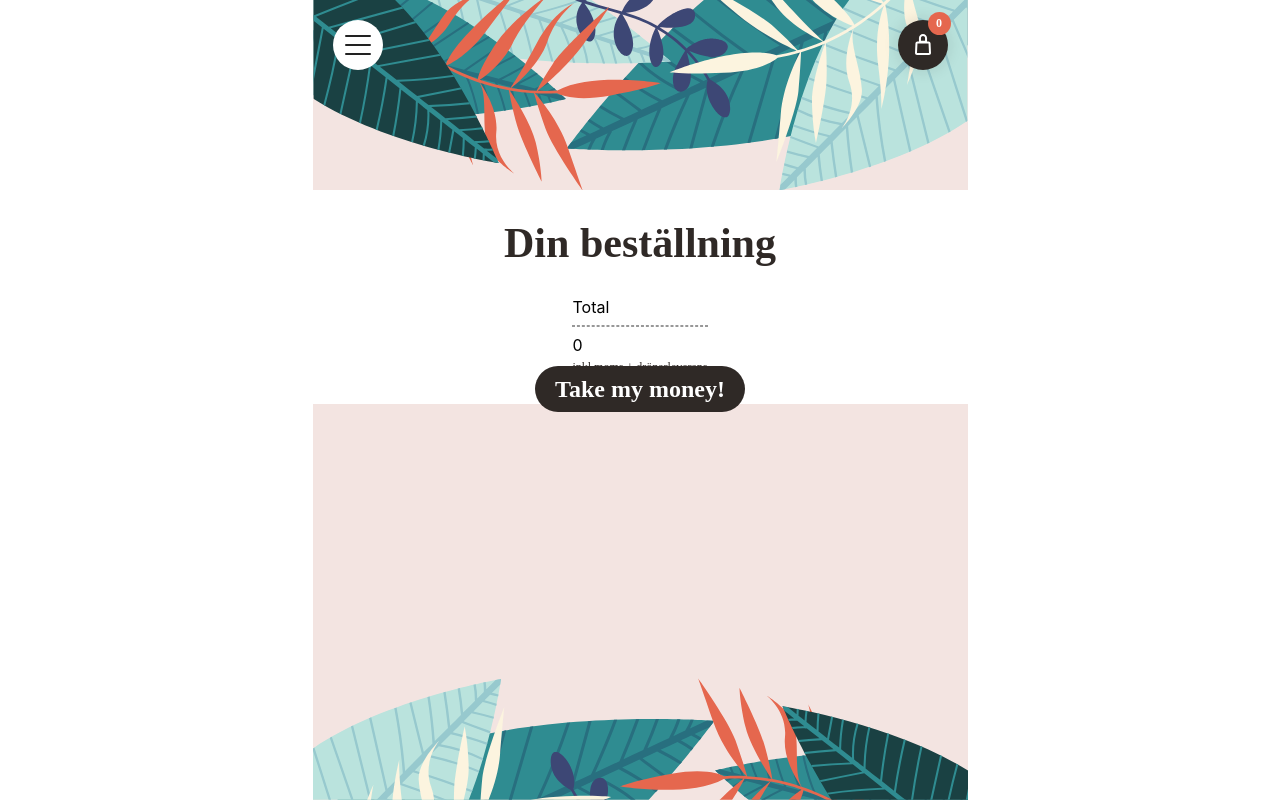
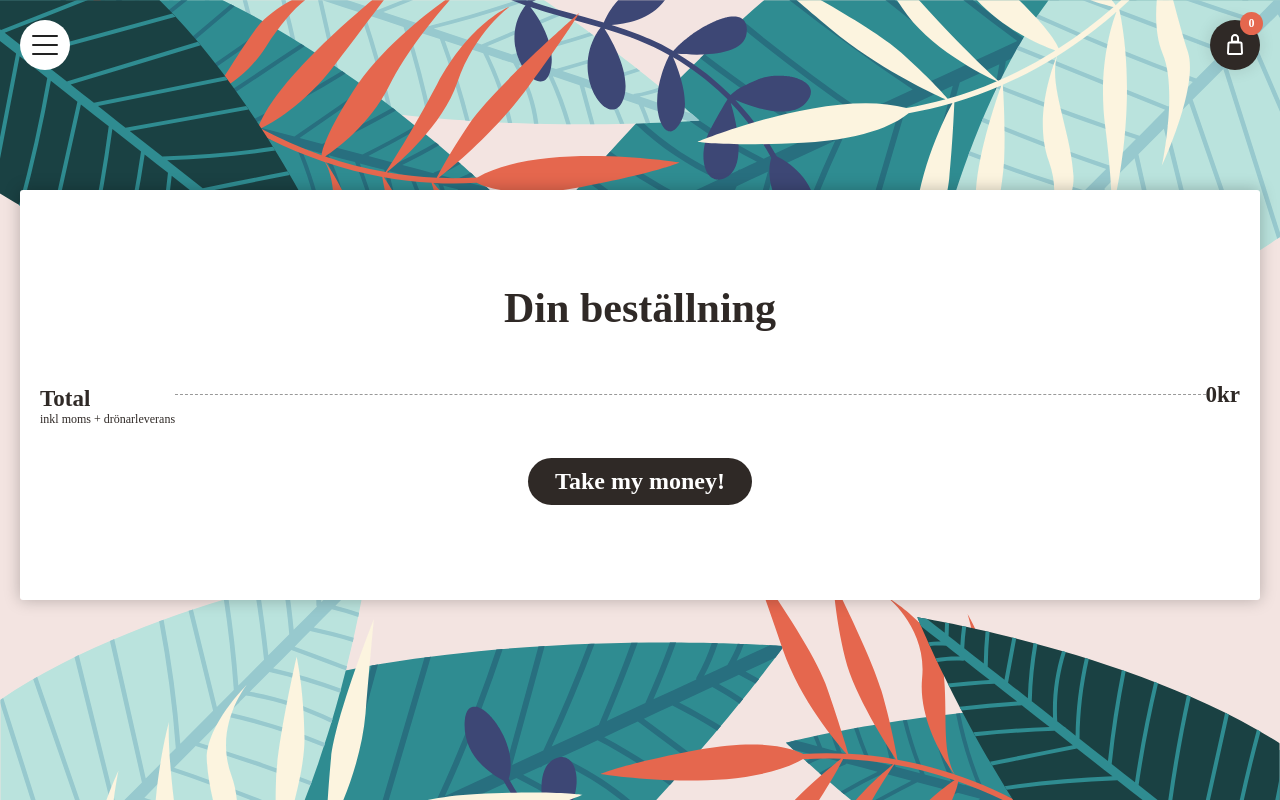
Before and after one commit to Jora-h/airbean-app, a React (Create React App) app: page /cart in a window 1280 px wide. Built offline with nearby package versions, Linux system fonts and the light colour scheme.

Commit message:
small changes in the app styling

```diff
--- a/src/App.css
+++ b/src/App.css
@@ -6,11 +6,6 @@
   background-size: contain;
   background-color: #F3E4E1;
   min-height: 100vh;
-}
-
-.App {
-  margin:auto;
-  max-width: 655px;
 }
 
 footer {
@@ -24,7 +19,7 @@ footer {
   padding: 20px;
 }
 
-.nav-icon{
+.nav-icon, .nav-icon-close{
   background-color: #FFFFFF;
   border-radius: 50%;
   padding: 15px;
@@ -32,7 +27,14 @@ footer {
   height: 20px;
   justify-content: center;
   display: flex;
+}
 
+.nav-icon-close{
+  margin: 20px;
+}
+
+.close-icon-container{
+  width: 100%;
 }
 
 .cart-icon{
@@ -48,22 +50,29 @@ footer {
   display: flex;
 }
 
-.cart-payment-btn{
+.nav-option{
+  display: flex;
+  flex-direction: column;
+  justify-content: center;
+  flex: 1;
+  }
+
+.nav-text{
   font-family: 'PT Serif';
   font-style: normal;
   font-weight: 700;
-  font-size: 24px;
+  font-size: 32px;
   line-height: 120%;
   align-items: center;
   text-align: center;
   color: #FFFFFF;
-  background: #2F2926;
-  border-radius: 50px;
-  padding: 10px;
-  padding-left: 20px;
-  padding-right: 20px;
-  margin: 30px;
   text-decoration: none;
+}
+
+  hr{
+    background-color: rgba(255, 255, 255, 0.2);
+    border-radius: 2px;
+    width: 50px;
   }
 
 .quantity{
@@ -96,29 +105,56 @@ color: #2F2926;
   color: #FFFFFF;
 }
 
-.product-container{
-  display: flex;
-  flex-direction: row;
-  justify-content: center;
-  align-items: center;
-  text-align: center;
-}
-
-.container-menu{
+.container-nav{
   height:100vh;
   background-color: #2F2926;
-  position: absolute;
+  position: fixed;
   left: 0;
   right: 0;
   top: 0;
   bottom: 0;
+  z-index: 1;
+  font-family: 'PT Serif';
+  font-style: normal;
+  font-weight: 700;
+  font-size: 32px;
+  line-height: 120%;
+  align-items: center;
+  text-align: center;
+  color: #FFFFFF;
+  display: flex;
+  flex-direction: column;
 }
 
-.product-info{
+.products-container{
   display: flex;
-  flex-direction: row;
-  padding-bottom: 0px;
+  flex-direction: column;
+  width: calc(100% - 40px);
+  max-width: 400px;
+  margin: 0 auto;
+  padding: 0 20px;
 }
+
+.product-row{
+  display: flex;
+  align-items: baseline;
+}
+
+.dot{
+  border-bottom: 1px dashed rgba(0, 0, 0, 0.4);
+  flex: 1;
+}
+
+.product-info, .price, .cart-total {
+  font-family: 'PT Serif';
+  font-style: normal;
+  font-weight: 700;
+  font-size: 23px;
+  line-height: 120%;
+  color: #2F2926;
+  margin-bottom: 0;
+}
+
 .page-title{
   font-family: 'PT Serif';
   font-style: normal;
@@ -138,29 +174,13 @@ color: #2F2926;
   width: 15px;
   height: 15px;
   display: flex;
-  /* align-items: center ; */
-  /* align-content: center; */
-  margin-right:20px ;
+  margin-right:10px ;
 }
 
 .inline-info-product{
-  display: inline;
+  display: flex;
   flex-direction: column;
-  /* align-content: center; */
-  /* justify-content: center; */
-  /* align-items: center; */
-  font-family: 'PT Serif';
-  font-style: normal;
-  font-weight: 700;
-  font-size: 23px;
-  line-height: 120%;
-  /* align-items: center; */
-  color: #2F2926;
-  margin-bottom: 0;
-}
-
-hr{
-  border: 1px dashed rgba(0, 0, 0, 0.4);
+  align-items: baseline;
 }
 
 .product-desc{
@@ -172,12 +192,61 @@ hr{
   color: #2F2926;
 }
 
+.page-cart{
+  display: flex;
+  flex-direction: column;
+}
+
 .cart-wrapper{
   background-color: white;
+  box-shadow: 0px 0px 16px rgba(0, 0, 0, 0.25);
+  border-radius: 3px;
+  flex:1;
   display: flex;
   flex-direction: column;
+  width: calc(100% - 80px);
+  margin: 0 20px;
+  padding: 0 20px;
   justify-content: center;
+}
+
+.cart-info{
+    display: flex;
+    flex-direction: column;
+    align-content: center;
+    align-items: baseline;
+}
+
+.cart-row{
+  DISPLAY: flex;
   align-items: center;
+}
+
+.cart-total{
+  display: flex;
+}
+
+.cart-btn{
+  display: flex;
+  justify-content: center;
+}
+
+.cart-payment-btn{
+  font-family: 'PT Serif';
+  font-style: normal;
+  font-weight: 700;
+  font-size: 24px;
+  text-align: center;
+  color: #FFFFFF;
+  background: #2F2926;
+  border-radius: 50px;
+  padding: 10px;
+  padding-left: 27px;
+  padding-right: 27px;
+  margin: 30px;
+  text-decoration: none;
+  display: block;
+  max-width: 60%;
 }
 
 .HomePage {
@@ -208,6 +277,7 @@ hr{
   color: #2F2926;
 
 }
+
 .AboutPage {
 display:block;
   margin-left: auto;
@@ -215,3 +285,64 @@ display:block;
   width:40%;
 
 }
+
+.page-status {
+  background-color: #E5674E;
+  display: flex;
+  justify-content: center;
+  flex-direction: column;
+  height: 100vh;
+}
+
+.status-p1 {
+  font-family: 'Work Sans';
+  font-style: normal;
+  font-weight: 400;
+  font-size: 16px;
+  line-height: 120%;
+  align-items: center;
+  text-align: center;
+  color: rgba(255, 255, 255, 0.7);
+  margin-bottom: 60px;
+}
+
+.status-button {
+  background: #FFFFFF;
+  border-radius: 50px;
+  font-family: 'PT Serif';
+  font-style: normal;
+  font-weight: 700;
+  font-size: 24px;
+  text-decoration: none;
+  color: #2F2926;
+  padding: 10px;
+  padding-left: 30px;
+  padding-right: 30px;
+}
+
+.title-status {
+    font-family: 'PT Serif';
+  font-style: normal;
+  font-weight: 700;
+  font-size: 36px;
+  line-height: 120%;
+  align-items: center;
+  text-align: center;
+  color: #FFFFFF;
+  margin-bottom: 40px;
+}
+
+.status-p2 {
+  font-family: 'Work Sans';
+  font-style: normal;
+  font-size: 22px;
+  text-align: center;
+  color: #FFFFFF;
+  margin-bottom: 80px;
+}
+
+.droneimg-container{
+  display: flex;
+  justify-content: center;
+  margin-bottom: 60px;
+}
--- a/src/components/NavBar.js
+++ b/src/components/NavBar.js
@@ -1,6 +1,7 @@
 import { useState } from "react"
 import { Link } from "react-router-dom";
 import NavIcon from "../assets/graphics/navicon.svg";
+import NavCloseIcon from "../assets/graphics/close.svg"
 
 export default function NavBar() {
     const [showMenu, setShowMenu] = useState(false);
@@ -18,13 +19,18 @@ export default function NavBar() {
     }
     return(
         <div>
-            <div onClick={handleToggleMenu} className="nav-icon"><img src={NavIcon} alt="" /></div>
+            <div><div onClick={handleToggleMenu} className="nav-icon"><img src={NavIcon} alt="" /></div></div>
             { showMenu &&
-                <div className="container-menu">
-                    <Link to="/menu">Meny</Link>
-                    <Link to="/about">Vårt kaffe</Link>
-                    <Link to="/status">Orderstatus</Link>
-                    <button onClick={closeMenu}>Close</button>
+                <div className="container-nav">
+                    <div onClick={closeMenu} className="close-icon-container"><img src={NavCloseIcon} alt="" className="nav-icon-close" /></div>
+                    <div className="nav-option">
+                        <Link to="/menu" className="nav-text">Meny</Link>
+                        <hr></hr>
+                        <Link to="/about" className="nav-text">Vårt kaffe</Link>
+                        <hr></hr>
+                        <Link to="/status" className="nav-text">Orderstatus</Link>
+                        <hr></hr>
+                    </div>
                 </div>
             }
         </div>
--- a/src/components/Product.js
+++ b/src/components/Product.js
@@ -6,13 +6,14 @@ export default function Product({ id, title, price, desc }){
     const dispatch = useDispatch();
 
     return (
-        <section className="product-container">
+        <section className="product-row">
             <div onClick={() => dispatch(addProduct({ id, title, price, desc }))} className="add-product-btn" ><img src={ AddIcon } alt=""/></div>
             <div className="inline-info-product">
-                <p className="product-info">{ title }</p> <hr/>
+                <p className="product-info">{ title }</p>
                 <span className="product-desc">{ desc }</span>
             </div>
-            <p className="product-info"> { price }kr</p>
+            <div class="dot"></div>
+            <p className="price"> { price }kr</p>
         </section>
     )
 }
--- a/src/components/ShoppingCart.js
+++ b/src/components/ShoppingCart.js
@@ -7,13 +7,11 @@ export default function ShoppingCart () {
   const products = useSelector(selectCart);
   const totalCount = products.reduce((previousValue, product)=> previousValue + product.count,0);
   return(
-    <div>
       <Link to="/cart" className="cart-icon">
         <img src={CartIcon} alt="" />
         <div className="product-quantity">
           {totalCount}
         </div>
       </Link>
-    </div>
   )
 }
--- a/src/views/Cart.js
+++ b/src/views/Cart.js
@@ -15,39 +15,44 @@ export default function Cart() {
     return previousProduct + currentProduct.total;
   }, 0);
 
-  return(
+  return (
     <div className="page-cart">
       <Header />
       <div className="cart-wrapper">
         <h1 className="page-title">Din beställning</h1>
         <div>
           {products.map(product =>
-              <div >{product.title}
-                <hr/>
+            <div className="cart-row">
+              <div className="cart-info">
+                <p className="product-info" >{product.title} </p>
+                <span className="product-desc"> {product.total} Kr</span>
+              </div>
+              <div class="dot"></div>
               <div className="quantity">
                 <div className="plus-btn" type="button" name="button" onClick={() => dispatch(addProduct({id: product.id}))}>
                   <img src ={ArrowUp} alt="" />
                 </div>
-                  <div>Quantity {product.count}</div>
+                <div>{product.count}</div>
                 <div className="minus-btn" type="button" name="button" onClick={ ()=> dispatch(deletProduct({id: product.id}))}>
                   <img src={ArrowDown} alt="" />
                 </div>
               </div>
-                <span className="product-desc"> {product.total} Kr</span>
             </div>
           )}
-              <div className="cart-wrapper">
-                <div> Total
-                  <hr/>
-                  <div>{total}</div>
+          <div className="cart-row">
+            <div className="cart-info">
+              <p className="product-info">Total</p>
               <span className="product-desc"> inkl moms + drönarleverans</span>
             </div>
+
+            <div class="dot"></div>
+            <div className="cart-total">{total}kr</div>
           </div>
+          <div className="cart-btn"><Link to="/status" className="cart-payment-btn">Take my money!</Link></div>
 
-          <Link to="/status" className="cart-payment-btn">Take my money!</Link>
         </div>
       </div>
       <Footer />
     </div>
-  )
+  );
 }
--- a/src/views/Menu.js
+++ b/src/views/Menu.js
@@ -19,15 +19,13 @@ export default function Menu () {
             <Header />
 
             <h1 className="page-title">Meny</h1>
-            <div>
-            {
-                products.map((product) => <Product
-                        id={product.id}
-                        desc={product.desc}
-                        title={product.title}
-                        price={product.price}
-                    />)
-            }
+            <div className="products-container">
+                {products.map((product) => <Product
+                    id={product.id}
+                    desc={product.desc}
+                    title={product.title}
+                    price={product.price}
+                />)}
             </div>
 
             <Footer />
--- a/src/views/Status.js
+++ b/src/views/Status.js
@@ -1,5 +1,6 @@
 import { useEffect, useState } from "react";
 import { Link } from "react-router-dom";
+import Droneimg from "../assets/graphics/drone.svg"
 
 export default function Status() {
   const [etaOrder, setEtaOrder] = useState(0);
@@ -23,11 +24,11 @@ export default function Status() {
 
     return (
       <div className="page-status">
-          <p>Ordernummer {orderNumber} </p>
-          <div>Image</div>
-          <h1> Tack för din beställning</h1>
-          <p1> {etaOrder} minuter </p1>
-          <button><Link to="/menu">Ok, cool</Link></button>
+          <p className="status-p1">Ordernummer <strong>{orderNumber} </strong></p>
+          <div className="droneimg-container"><img src={Droneimg} alt=""/></div>
+          <h1 className="title-status"> Tack för din beställning</h1>
+          <p className="status-p2"> <strong>{etaOrder}</strong> minuter </p>
+          <div className="cart-btn"><Link to="/menu" className="status-button">Ok, cool</Link></div>
       </div>
     )
 
```
Lines whose indentation alone changed are shown as unchanged.
